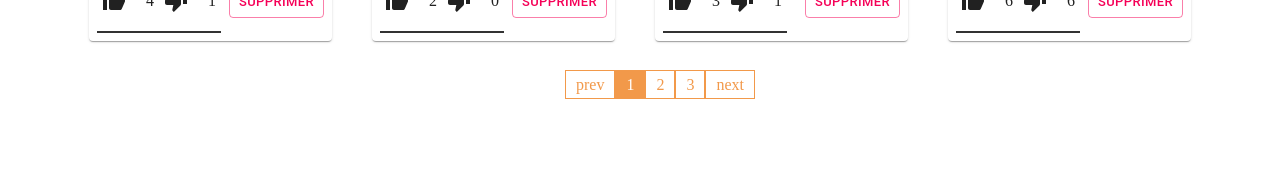
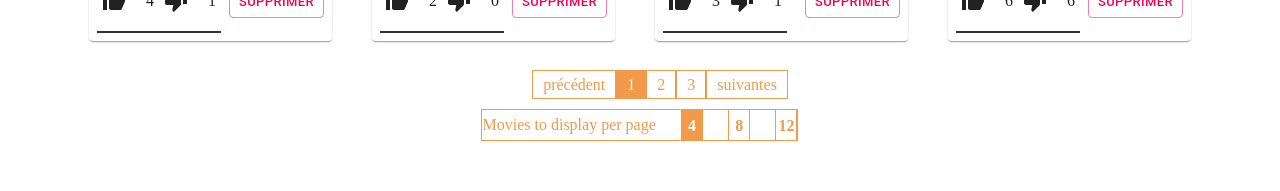
Before and after one commit to jordan237prog/movies, a React (Create React App) app: page / in a window 1280 px wide. Shown: the part 389-580 px from the top of the page. Built offline with nearby package versions, Linux system fonts and the light colour scheme.

Commit message:
pagination  modifie  et testée

```diff
--- a/src/Pages/Home/index.jsx
+++ b/src/Pages/Home/index.jsx
@@ -9,7 +9,6 @@ import './style.css'
 function Home() {
 
   const [movies, setMovies] = React.useState(null)
-  const [offset, setOffset] = React.useState(0)
   const [moviesPerPage, setMoviesPerPage] = React.useState(4)
   const [currentPageNumber, setCurrentPageNumber] = React.useState(0)
 
@@ -51,8 +50,8 @@ function Home() {
         {diaplayMovies}
       </div>
       <ReactPaginate
-          previousLabel={"prev"}
-          nextLabel={"next"}
+          previousLabel={"précédent"}
+          nextLabel={"suivantes"}
           breakLabel={"..."}
           pageCount={pageCount}
           breakClassName={"break-me"}
@@ -63,6 +62,12 @@ function Home() {
           subContainerClassName={"pages pagination"}
           activeClassName={"active"}
         />
+       <div className="numberOfItems" >
+          <p >Movies to display per page </p>
+          <strong className={moviesPerPage===4? 'activeNumber' : 'disabledNumber' } onClick={ () => {setMoviesPerPage(4)} } >4</strong>
+          <strong className={moviesPerPage===8? 'activeNumber' : 'disabledNumber' } onClick={ () => {setMoviesPerPage(8)} } >8</strong>
+          <strong className={moviesPerPage===12? 'activeNumber' : 'disabledNumber' } onClick={ () => {setMoviesPerPage(12)} } >12</strong>
+       </div>
     </div>
   )
   }
--- a/src/Pages/Home/style.css
+++ b/src/Pages/Home/style.css
@@ -46,3 +46,32 @@
 .pagination > li:first-child > a, .pagination > li:first-child > span, .pagination > li:last-child > a, .pagination > li:last-child > span{
   border-radius: unset
 }
+
+.numberOfItems{
+  color: #F2994A;
+  display: flex;
+  margin: auto;
+  justify-content: space-between;
+  align-items: center;
+  width: 315px;
+  height: 30px;
+  border: solid 1px ;
+}
+
+.disabledNumber{
+  border: #F2994A solid 1px;
+  height: 23px;
+  padding-top: 7px ;
+  width: 20px;
+  cursor: pointer;
+}
+
+.activeNumber{
+  border: #F2994A solid 1px;
+  height: 23px;
+  width: 20px;
+  padding-top: 7px ;
+  color: #fff;
+  background-color: #F2994A;
+  cursor: pointer;
+}
```
